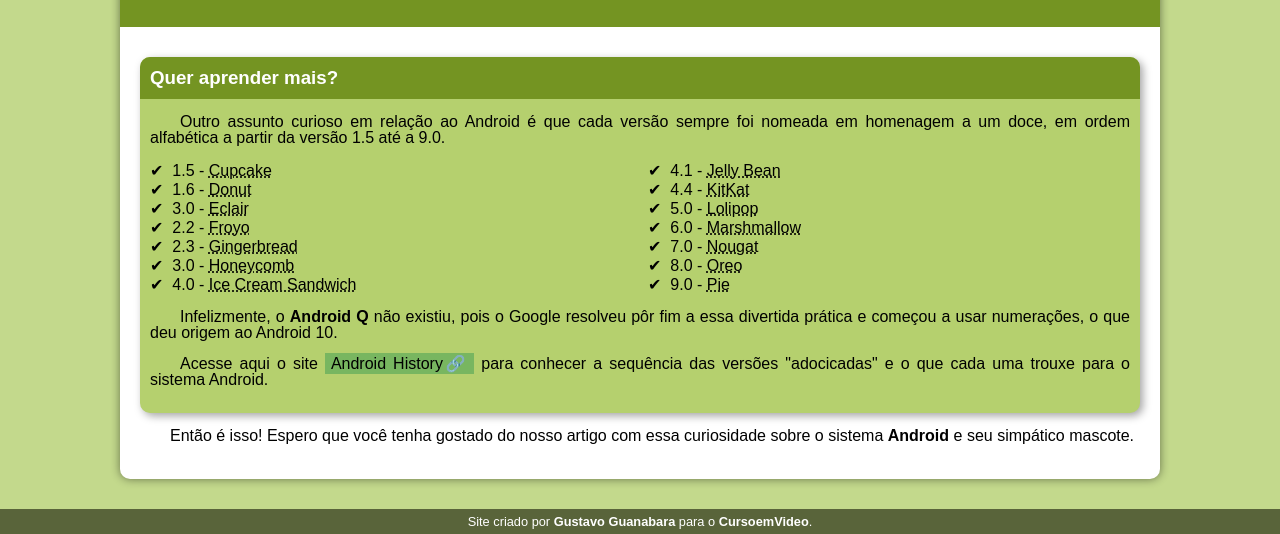
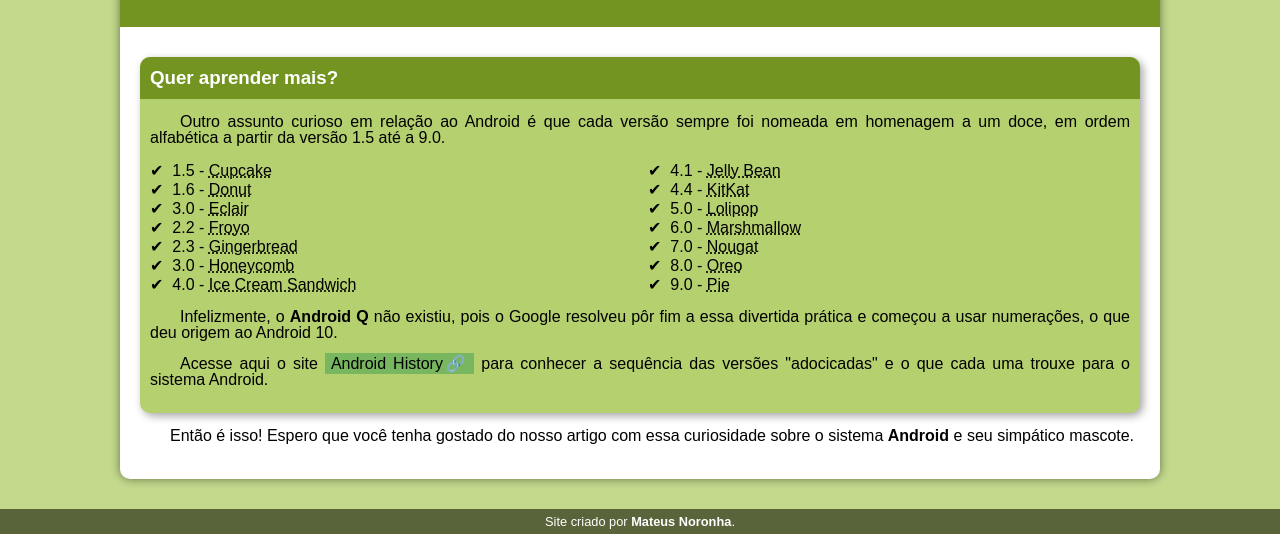
Before and after one commit to mateusnoronha/pojeto-android, a plain HTML site: page index.html in a window 1280 px wide. Shown: the part 2139-2673 px from the top of the page. Drawn offline with Linux system fonts and the light colour scheme.

Commit message:
footer modificado

```diff
--- a/index.html
+++ b/index.html
@@ -86,7 +86,7 @@
         </article>
     </main>
     <footer>
-        <p>Site criado por <a href="https://gustavoguanabara.github.io/" target="_blank">Gustavo Guanabara</a> para o <a href="https://www.youtube.com/channel/UCrWvhVmt0Qac3HgsjQK62FQ" target="_blank">CursoemVideo</a>.</p>
+        <p>Site criado por <a href="https://github.com/mateusnoronha" target="_blank">Mateus Noronha</a></a>.</p>
     </footer>
 </body>
 </html>
```
